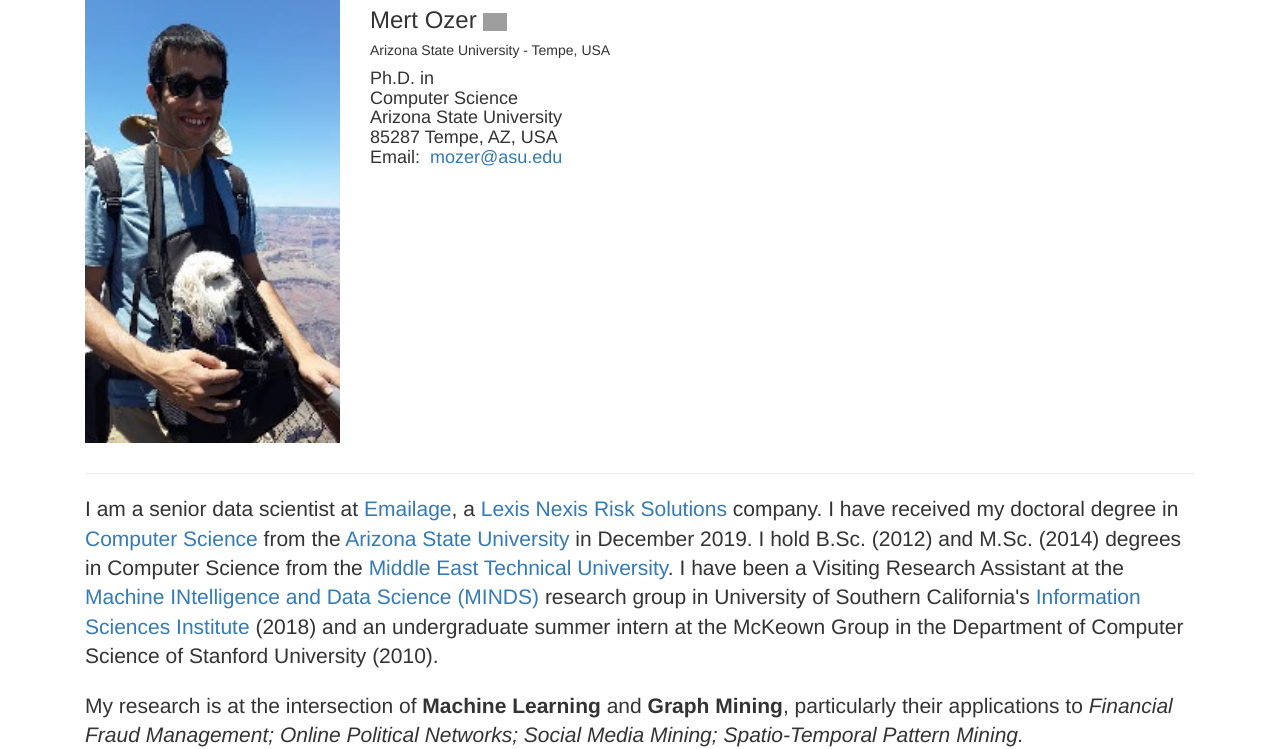
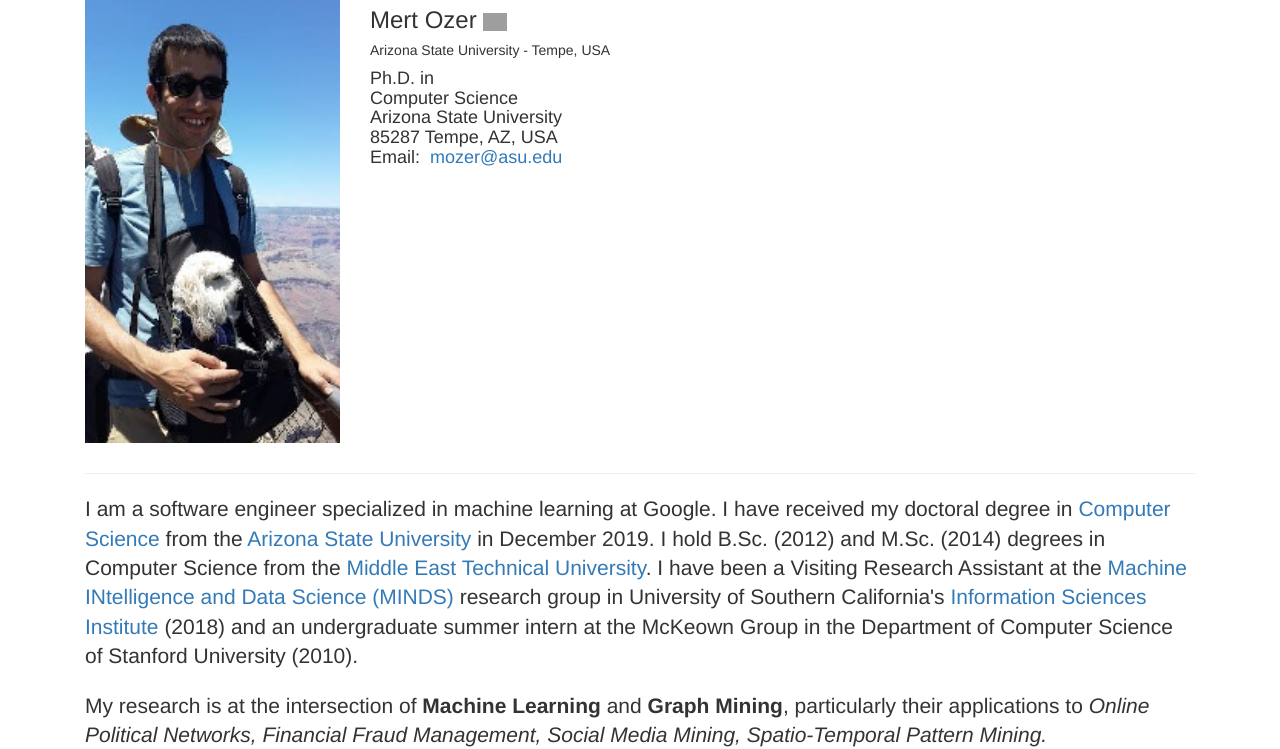
Before and after one commit to mertozer/mertozer.github.io, a plain HTML site: page index.html in a window 1280 px wide. Shown: the part 53-802 px from the top of the page. Drawn offline with Linux system fonts and the light colour scheme; grey boxes are pictures that could not be loaded; files whose address does not match are found by name.

Commit message:
Add files via upload

```diff
--- a/index.html
+++ b/index.html
@@ -175,10 +175,10 @@
             <div class="allshow" style="display:none;" id="tab-1-content">
             <hr class="star-primary">
 
-            <p class="lead"> I am a senior data scientist at <a target="_blank" href="https://emailage.com/">Emailage</a>, a <a target="_blank" href = "https://risk.lexisnexis.com/">Lexis Nexis Risk Solutions</a> company. I have received my doctoral degree in <a target="_blank" href="https://cidse.engineering.asu.edu/">Computer Science</a> from the <a target="_blank" href="http://www.asu.edu/">Arizona State University</a> in December 2019.  I hold B.Sc. (2012) and M.Sc. (2014) degrees in Computer Science from the <a href="http://www.ceng.metu.edu.tr/" target="_blank">Middle East Technical University</a>. I have been a Visiting Research Assistant at the <a href="https://minds.isi.edu/" target="_blank"> Machine INtelligence and Data Science (MINDS)</a> research group in University of Southern California's <a href="https://isi.edu/" target="_blank">Information Sciences Institute</a> (2018) and an undergraduate summer intern at the McKeown Group in the Department of Computer Science of Stanford University (2010).
+            <p class="lead"> I am a software engineer specialized in machine learning at Google. I have received my doctoral degree in <a target="_blank" href="https://cidse.engineering.asu.edu/">Computer Science</a> from the <a target="_blank" href="http://www.asu.edu/">Arizona State University</a> in December 2019.  I hold B.Sc. (2012) and M.Sc. (2014) degrees in Computer Science from the <a href="http://www.ceng.metu.edu.tr/" target="_blank">Middle East Technical University</a>. I have been a Visiting Research Assistant at the <a href="https://minds.isi.edu/" target="_blank"> Machine INtelligence and Data Science (MINDS)</a> research group in University of Southern California's <a href="https://isi.edu/" target="_blank">Information Sciences Institute</a> (2018) and an undergraduate summer intern at the McKeown Group in the Department of Computer Science of Stanford University (2010).
             </p>
             <p>
-            My research is at the intersection of <b>Machine Learning</b> and <b>Graph Mining</b>, particularly their applications to <i>Financial Fraud Management; Online Political Networks; Social Media Mining; Spatio-Temporal Pattern Mining.</i>
+            My research is at the intersection of <b>Machine Learning</b> and <b>Graph Mining</b>, particularly their applications to <i>Online Political Networks, Financial Fraud Management, Social Media Mining, Spatio-Temporal Pattern Mining.</i>
             </p>
 
         </div>
```
